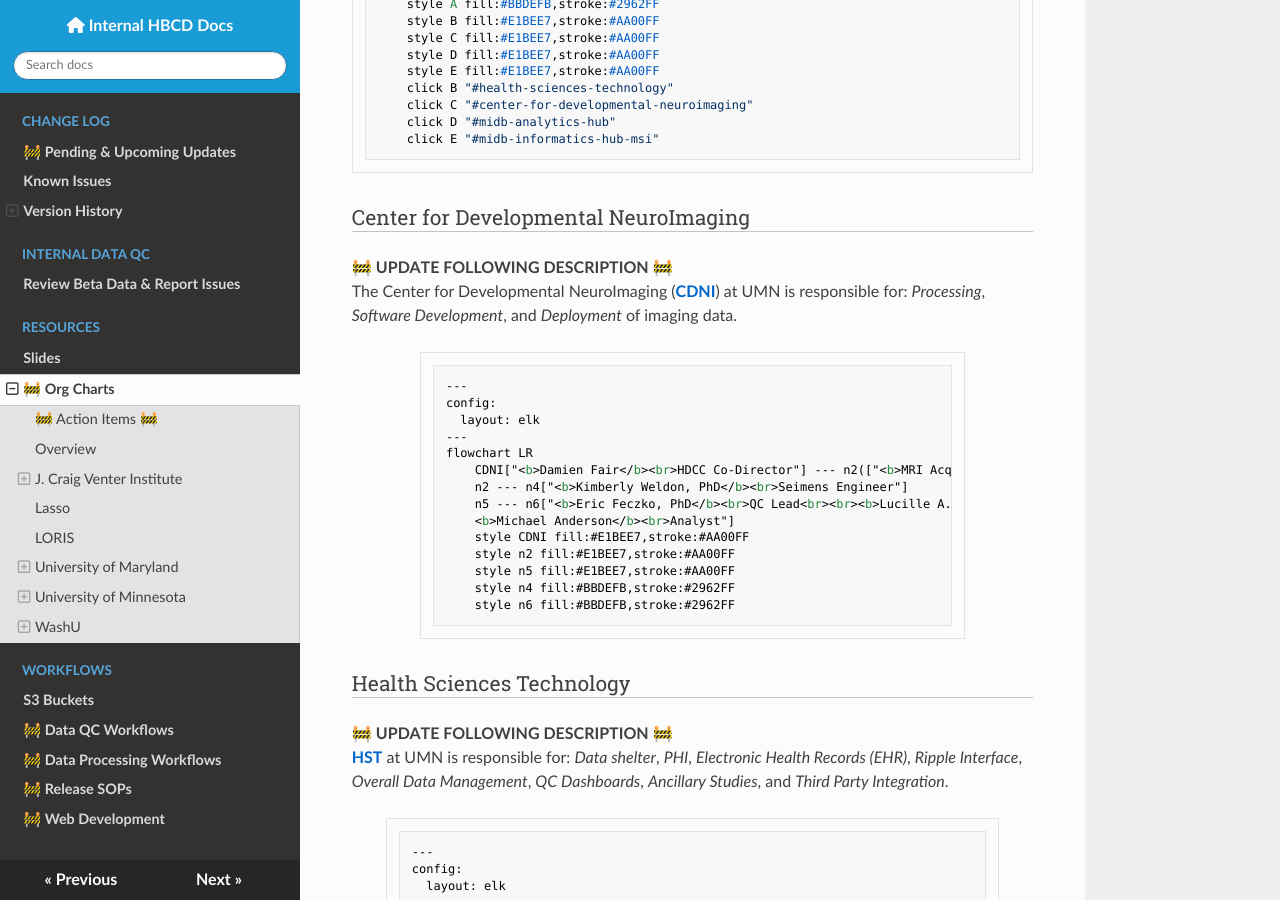
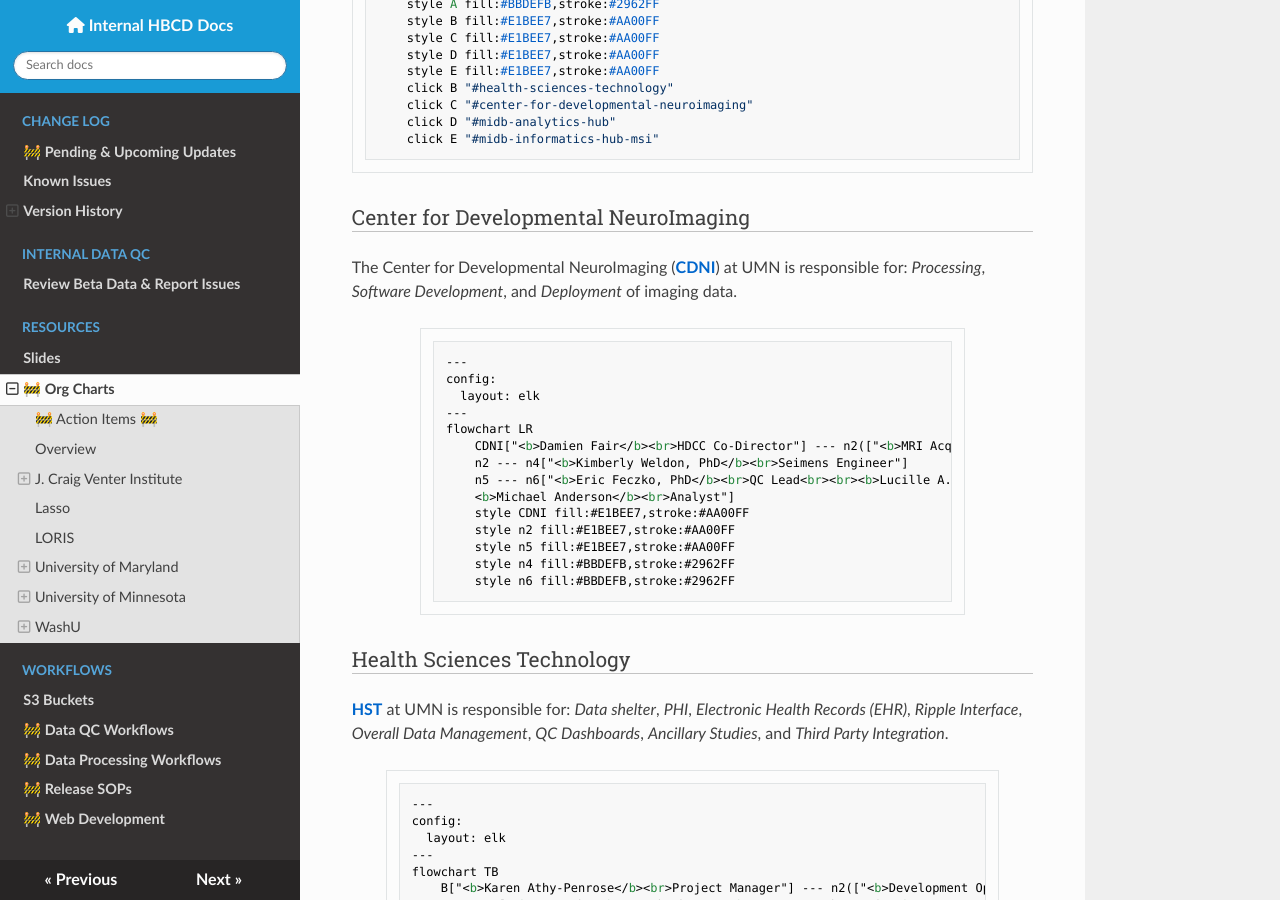
Before and after one commit to DCAN-Labs/hbcd-docs-internal, an MkDocs documentation site: the page built from docs/orgcharts.md, in a window 1280 px wide and 900 px high, scrolled down 5685 px. Built offline with MkDocs 1.6.1, drawn with Linux system fonts in a browser that asks for light colours; nearby versions of some CDN libraries; some of the changed text lies outside the part shown.

Commit message:
clean up org charts page

````diff
--- a/docs/orgcharts.md
+++ b/docs/orgcharts.md
@@ -310,7 +310,7 @@ flowchart TB
 ```
 
 ### Center for Developmental NeuroImaging
-🚧 **UPDATE FOLLOWING DESCRIPTION** 🚧
+
 The Center for Developmental NeuroImaging ([CDNI](https://cdni.umn.edu/)) at UMN is responsible for: *Processing*, *Software Development*, and *Deployment* of imaging data.
 
 <div style="width: 80%; margin: 0 auto;">
@@ -333,7 +333,7 @@ flowchart LR
 </div>
 
 ### Health Sciences Technology
-🚧 **UPDATE FOLLOWING DESCRIPTION** 🚧
+
 [HST](https://hst.umn.edu/) at UMN is responsible for: *Data shelter*, *PHI*, *Electronic Health Records (EHR)*, *Ripple Interface*, *Overall Data Management*, *QC Dashboards*, *Ancillary Studies*, and *Third Party Integration*.
 
 <div style="width: 90%; margin: 0 auto;">
@@ -422,7 +422,7 @@ flowchart LR
 </div>
 
 ### MIDB Informatics Hub & MSI
-🚧 **UPDATE FOLLOWING DESCRIPTION** 🚧
+
 The [Masonic Institute for the Developing Brain (MIDB) Informatics Hub](https://midb.umn.edu/research/informatics) and [Minnesota Supercomputing Institute (MSI)](https://msi.umn.edu/) at UMN provide the following services to the HBCD study: *System Administration*, *Loris Hosting*, *Computing*, *Processing*, and *Data Sharing*.
 
 ```mermaid
````
